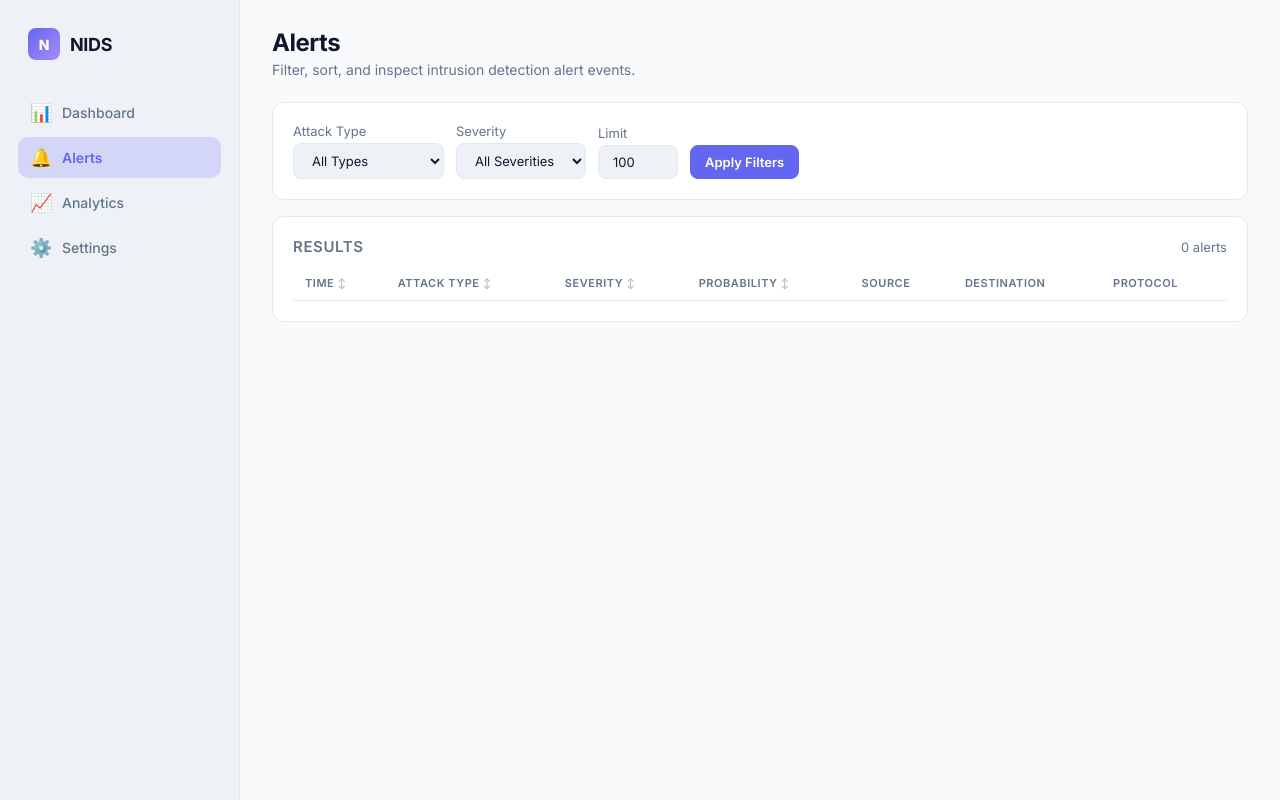
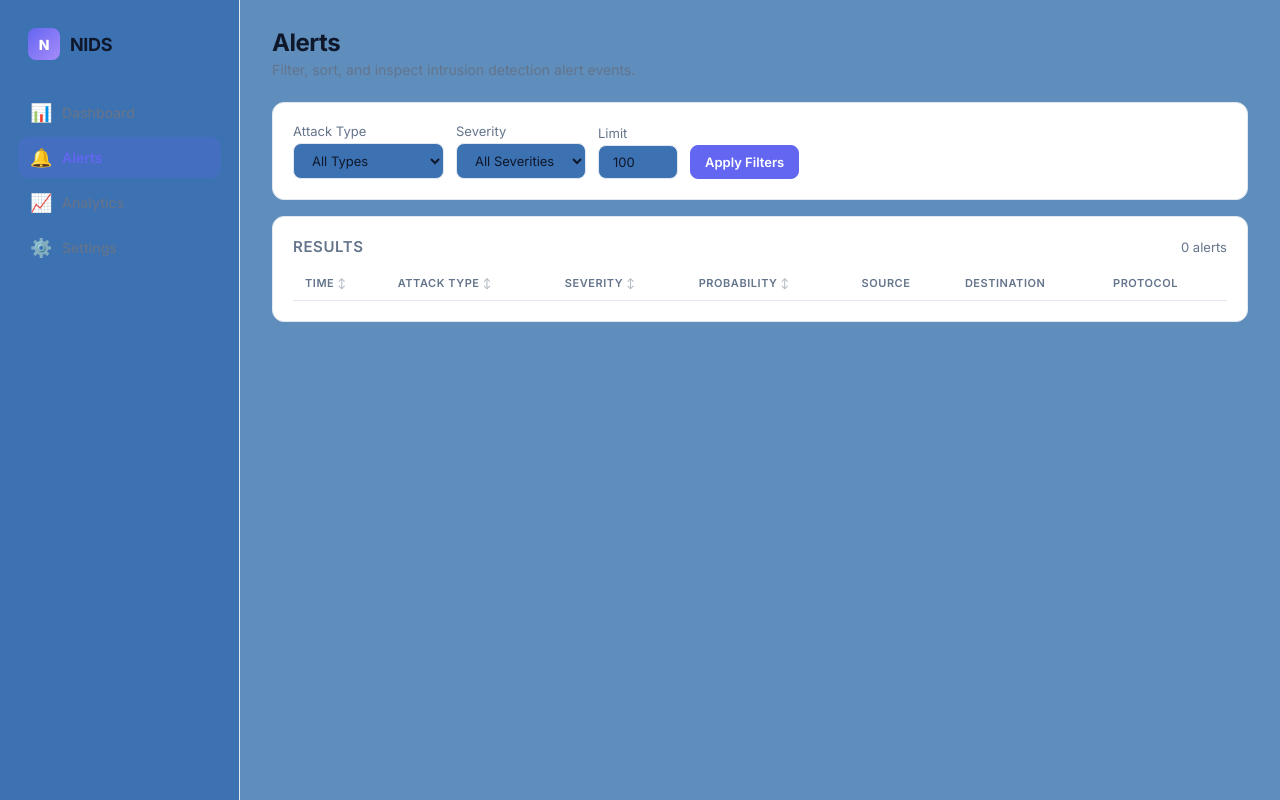
Before and after one commit to R-V-Abhishek/network-intrusion-detection-nosql, a Flask app: page /alerts in a window 1280 px wide. Run offline with Flask 3, Linux system fonts and the light colour scheme; data that the repository does not hold is empty.

Commit message:
bg change

```diff
--- a/dashboard/templates/base.html
+++ b/dashboard/templates/base.html
@@ -10,8 +10,8 @@
   <script src="https://cdn.jsdelivr.net/npm/chart.js@4.4.7/dist/chart.umd.min.js"></script>
   <style>
     :root {
-      --bg: #f8fafc;
-      --bg2: #eef2f7;
+      --bg: #5f8ebd;
+      --bg2: #3c71b2;
       --text: #0f172a;
       --muted: #64748b;
       --card: #ffffff;
@@ -29,6 +29,7 @@
       --info-bg: rgba(2, 132, 199, 0.1);
       --radius: 12px;
     }
+
     * {
       box-sizing: border-box;
       margin: 0;
```
